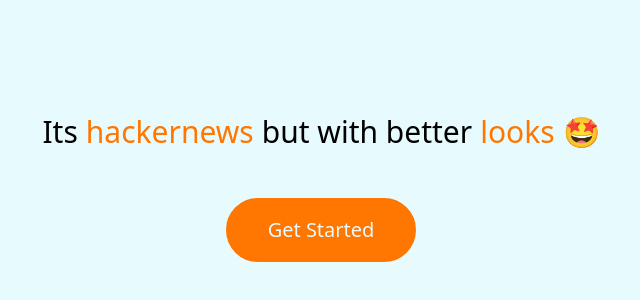
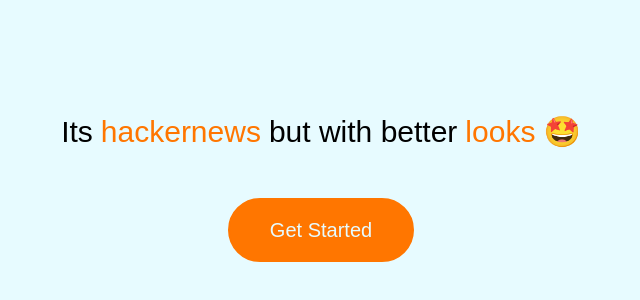
Before and after one commit to Abhijit20112003/Hackernews-2.0, a Next.js app: page / in a window 1280 px wide. Shown: the part 206-506 px from the top of the page, without its empty margins (319-959 px from the left). Built offline with nearby package versions, Linux system fonts and the light colour scheme.

Commit message:
custom font

```diff
--- a/src/styles/globals.css
+++ b/src/styles/globals.css
@@ -1,8 +1,11 @@
-@import url('https://fonts.googleapis.com/css2?family=Source+Sans+Pro:wght@300&display=swap');
+@import url('https://fonts.googleapis.com/css2?family=Source+Sans+Pro:wght@500&display=swap');
 html {
   scroll-behavior: smooth;
   background-color: #E7FBFF;
 }
+body{
+  font-family: 'Source Sans Pro', sans-serif;
+}
 @tailwind base;
 @tailwind components;
 @tailwind utilities;
--- a/tailwind.config.js
+++ b/tailwind.config.js
@@ -10,6 +10,9 @@
         'hacker': '#FF7600',
         'hlight': '#E7FBFF',
       },
+      fontFamily: {
+        custom: ["Source Sans Pro, sans-serif"],
+      },
   },
 },
   plugins: [],
```
